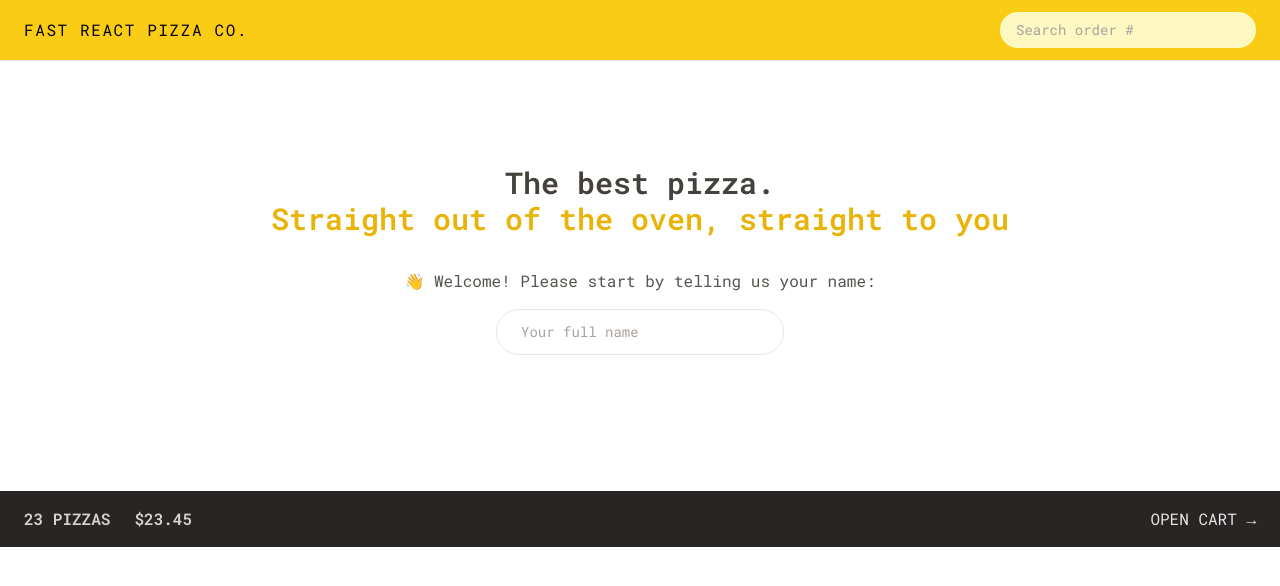
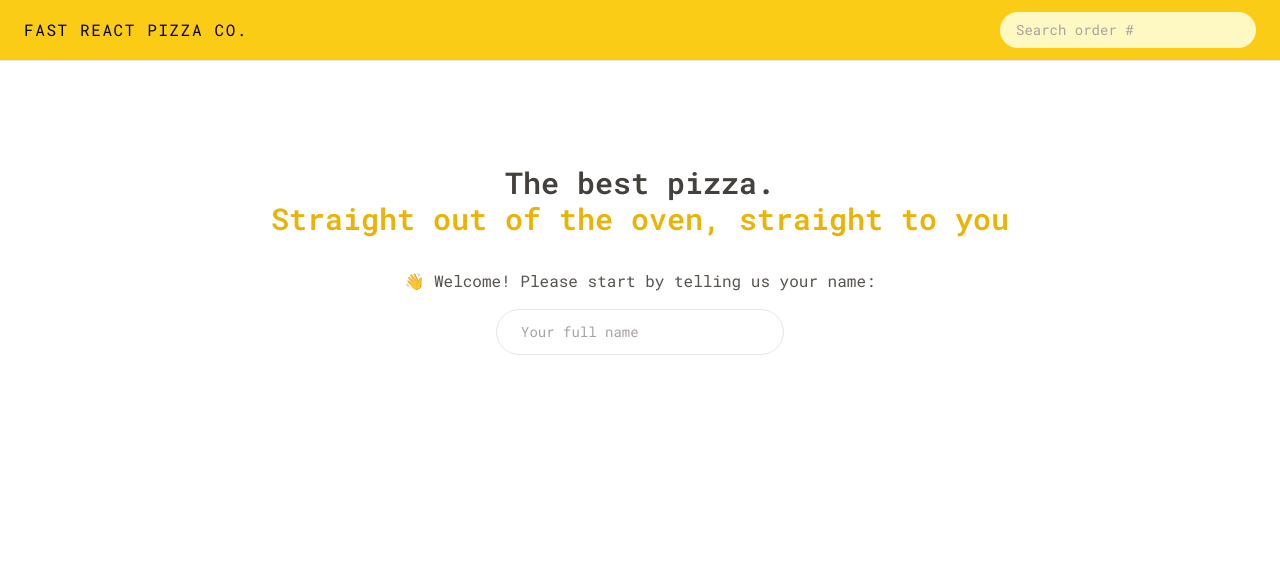
Before and after one commit to HaThiMyChi/fast-react-pizza, a React (Create React App) app: page / in a window 1280 px wide. Shown: the top 586 px of the page. Built offline with nearby package versions, Linux system fonts and the light colour scheme.

Commit message:
Building the Cart Overview with Redux Selectors

```diff
--- a/src/features/cart/CartOverview.jsx
+++ b/src/features/cart/CartOverview.jsx
@@ -1,18 +1,25 @@
 import React from 'react';
 import PropTypes from 'prop-types';
 import { Link } from 'react-router-dom';
+import { useSelector } from 'react-redux';
+import { getTotalCartPrice, getTotalCartQuantity } from './cartSlice';
+import { formatCurrency } from '../../utils/helpers';
 
 CartOverview.propTypes = {
 
 };
 
 function CartOverview(props) {
+    const totalCartQuantity = useSelector(getTotalCartQuantity);
+    const totalCartPrice = useSelector(getTotalCartPrice);
+
+    if (!totalCartQuantity) return null;
 
     return (
         <div className='bg-stone-800 text-sm px-4 py-4 uppercase sm:px-6 md:text-base flex items-center justify-between text-stone-200'>
             <p className='text-stone-300 font-semibold space-x-4 sm:space-x-6'>
-                <span>23 pizzas</span>
-                <span>$23.45</span>
+                <span>{totalCartQuantity} pizzas</span>
+                <span>{formatCurrency(totalCartPrice)}</span>
             </p>
             <Link to="/cart">Open cart &rarr;</Link>
         </div>
--- a/src/features/cart/cartSlice.js
+++ b/src/features/cart/cartSlice.js
@@ -58,3 +58,9 @@
 } = cartSlice.actions;
 
 export default cartSlice.reducer;
+
+export const getTotalCartQuantity = (state) =>
+    state.cart.cart.reduce((sum, item) => sum + item.quantity, 0);
+
+export const getTotalCartPrice = (state) =>
+    state.cart.cart.reduce((sum, item) => sum + item.totalPrice, 0);
```
